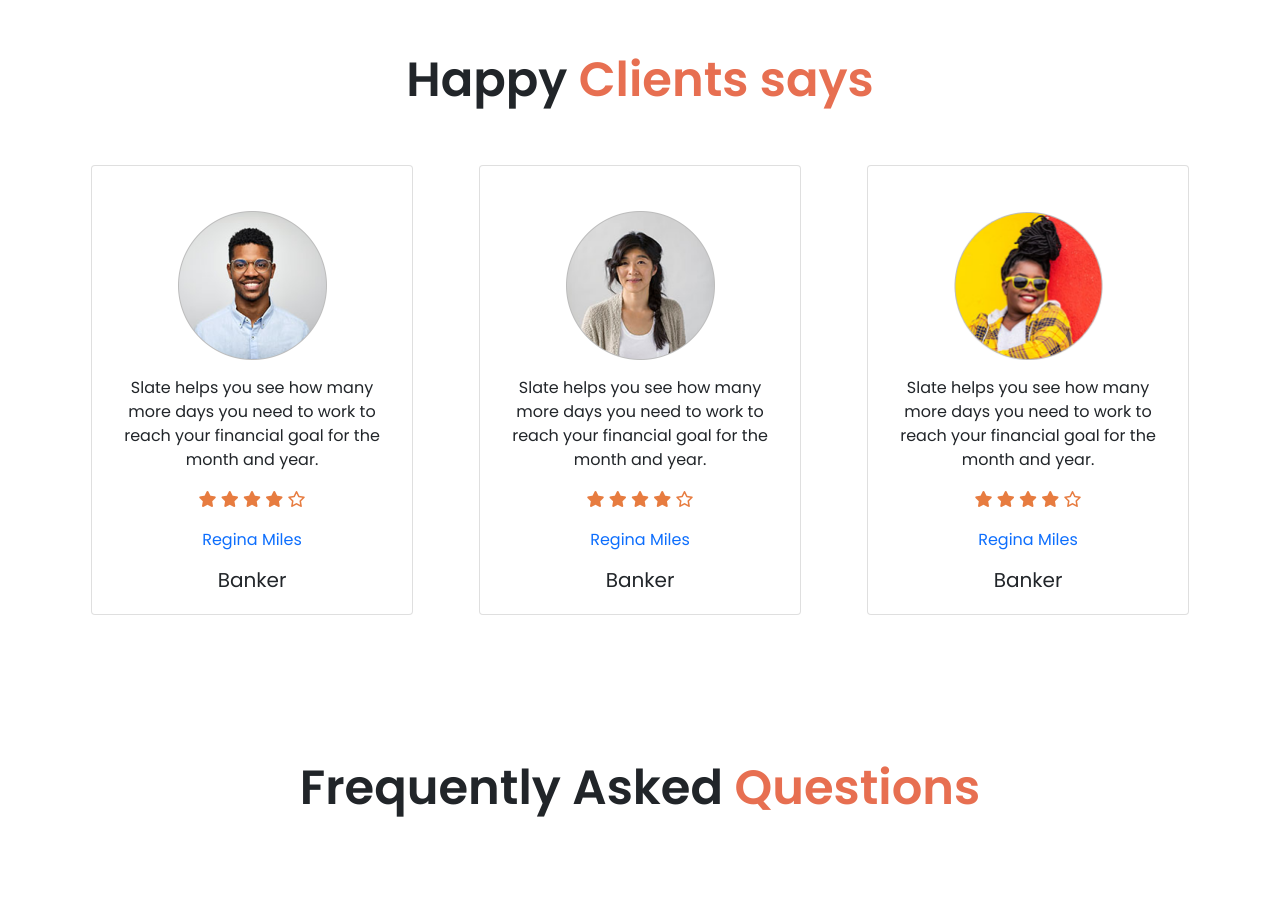
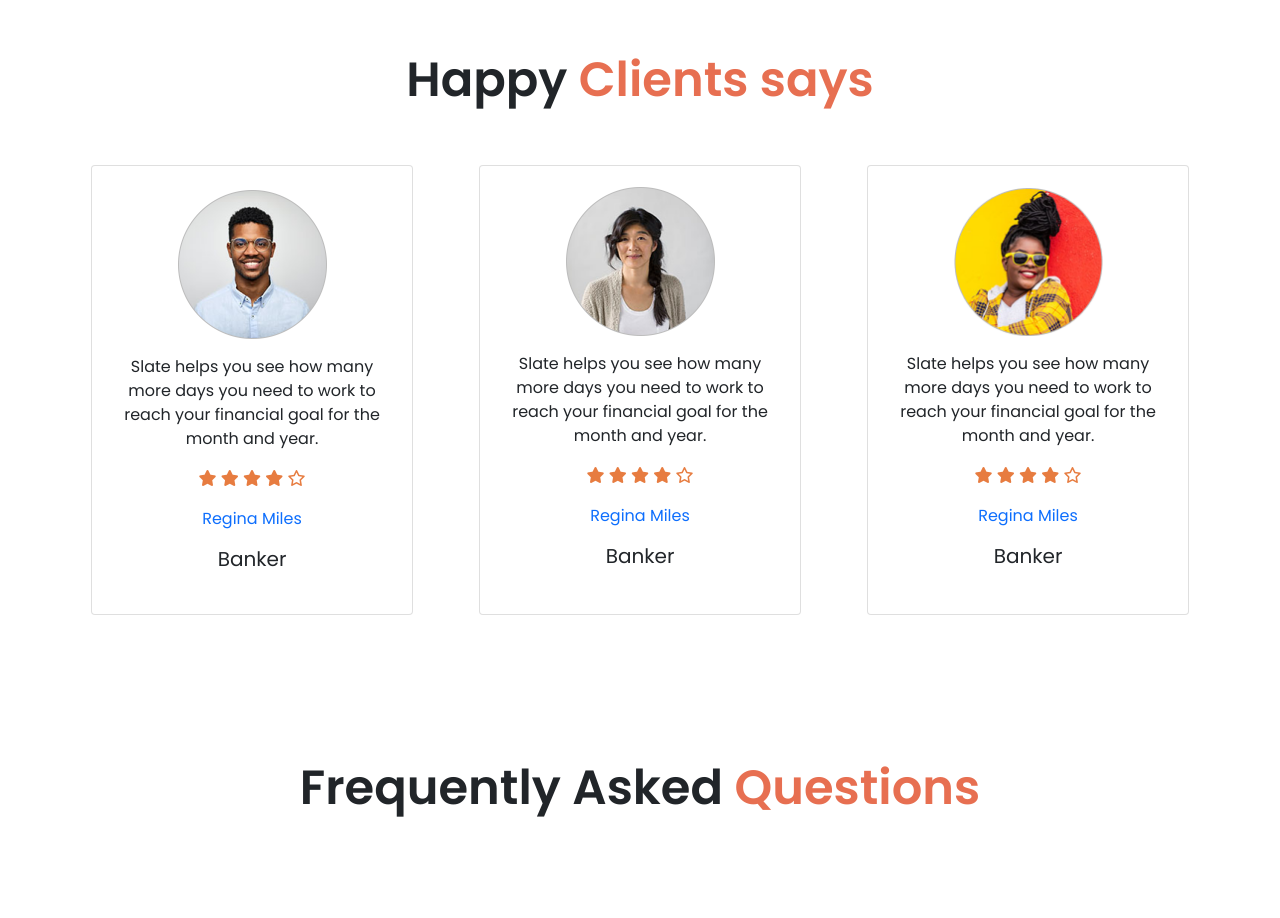
Before and after one commit to TahminaChowdhury/Honda-cbr-300r, a plain HTML site: page index.html in a window 1280 px wide. Shown: the part 1255-2173 px from the top of the page. Drawn offline with Linux system fonts and the light colour scheme.

Commit message:
last commit

```diff
--- a/index.html
+++ b/index.html
@@ -89,7 +89,7 @@
       <div class="row row-cols-1 row-cols-md-3 g-5">
         <div class="">
           <div class="d-flex justify-content-center align-items-center">
-          <div class="card d-flex justify-content-center align-items-center pt-5">
+          <div class="card d-flex justify-content-center align-items-center pt-4">
             <img src="images/user-1.png" class="card-img-top img-size" alt="...">
             <div class="card-body text-center">
              <p class="card-text">Slate helps you see how
@@ -111,7 +111,7 @@
         </div>
         <div class="col">
           <div class="d-flex justify-content-center align-items-center">
-          <div class="card d-flex justify-content-center align-items-center pt-5">
+          <div class="card d-flex justify-content-center align-items-center py-5 ">
             <img src="images/user-2.png" class="card-img-top img-size" alt="...">
             <div class="card-body text-center">
               <p class="card-text">Slate helps you see how
@@ -136,7 +136,7 @@
           <div class="d-flex justify-content-center align-items-center">
           <div class="card d-flex justify-content-center align-items-center pt-5">
             <img src="images/cover.png" class="card-img-top img-size" alt="...">
-            <div class="card-body text-center">
+            <div class="card-body text-center mb-5">
               <p class="card-text ">Slate helps you see how
                 many more days you need
                 to work to reach your financial
```
